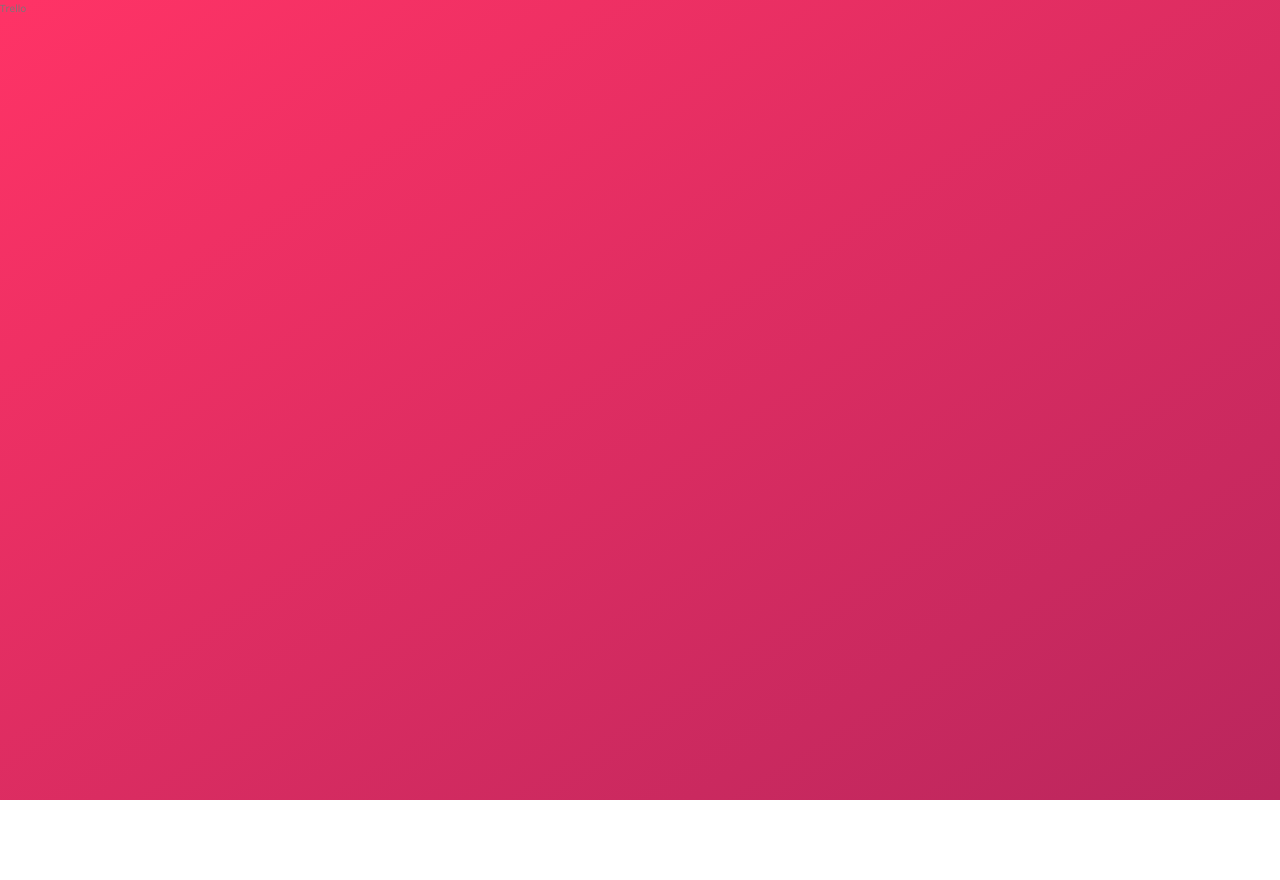
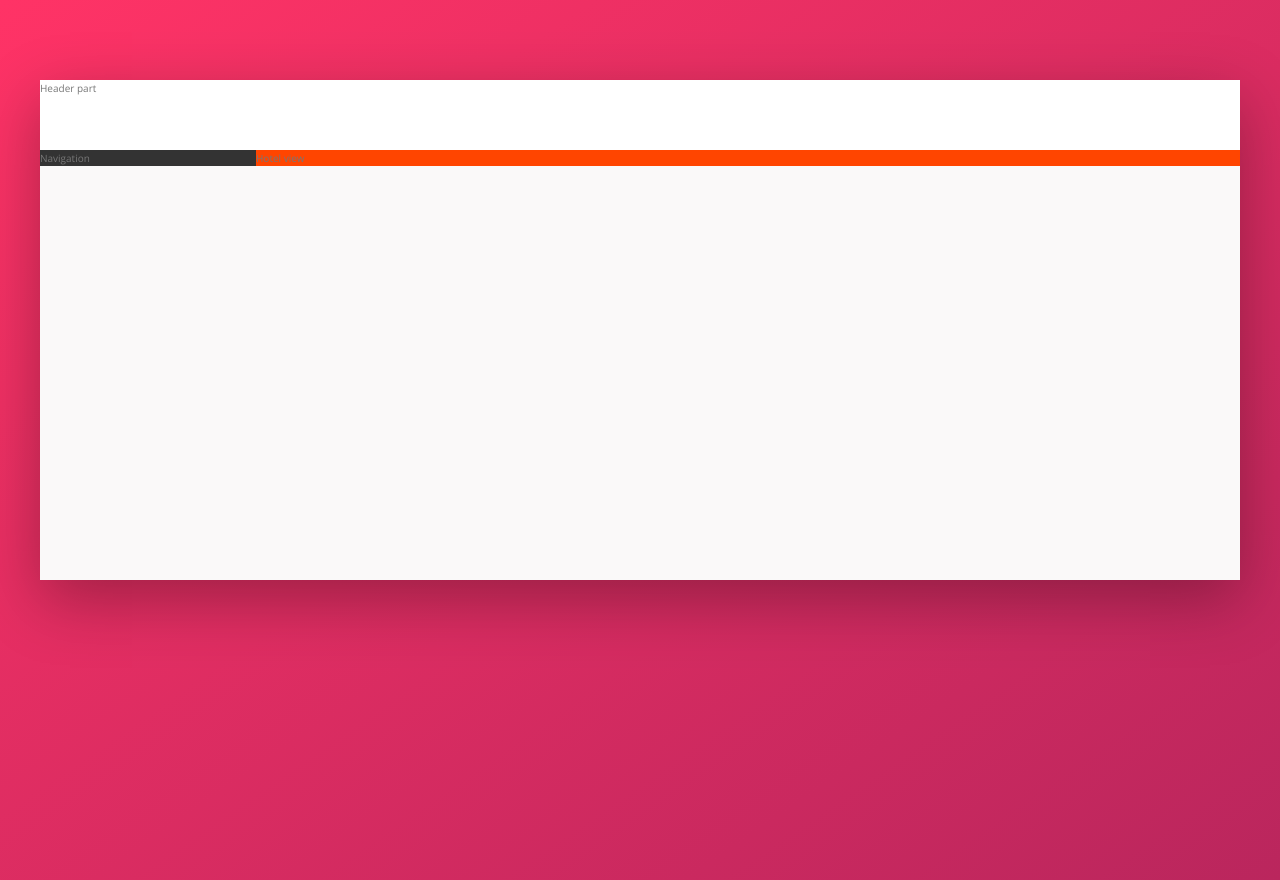
Before and after one commit to KoenCa/trello-css-course, a website: page index.html in a window 1280 px wide. Before the commit the page ends 800 px from the top, so only its background shows below. Drawn offline with nearby package versions, Linux system fonts and the light colour scheme.

Commit message:
Define basic layout with flexbox

```diff
--- a/index.html
+++ b/index.html
@@ -11,6 +11,18 @@
         <title>Trillo &mdash; Your all-in-one booking app</title>
     </head>
     <body>
-        Trello
+        <div class="container">
+            <header class="header">
+                Header part
+            </header>
+            <div class="content">
+               <nav class="sidebar">
+                   Navigation
+               </nav>
+               <main class="hotel-view">
+                   Hotel view
+               </main>
+            </div>
+        </div>
     </body>
 </html>
--- a/sass/_base.scss
+++ b/sass/_base.scss
@@ -31,6 +31,8 @@ Grey dark 3: #999
     --color-grey-dark-1: #333;
     --color-grey-dark-2: #777;
     --color-grey-dark-3: #999;
+
+    --shadow-dark: 0 2rem 6rem rgba(0, 0, 0, .3);
 }
 
 * {
--- a/sass/_layout.scss
+++ b/sass/_layout.scss
@@ -0,0 +1,34 @@
+.container {
+    max-width: 120rem; // 1200px
+    margin: 8rem auto;
+    background-color: var(--color-grey-light-1);
+    box-shadow: var(--shadow-dark);
+
+    min-height: 50rem;
+}
+
+.header {
+    height: 7rem;
+    background-color: #fff;
+    border-bottom: var(--color-grey-light-2)
+}
+
+// Flex container
+.content {
+    display: flex;
+}
+
+// Flex item
+.sidebar {
+    background-color: var(--color-grey-dark-1);
+
+    flex: 0 0 18%; // Define the width and no grow and no shrink
+}
+
+//Flex item
+.hotel-view {
+    background-color: #fff;
+    background-color: orangered;
+
+    flex: 1; // Grow as much as it can
+}
```
Also changed, not shown: css/style.css.
